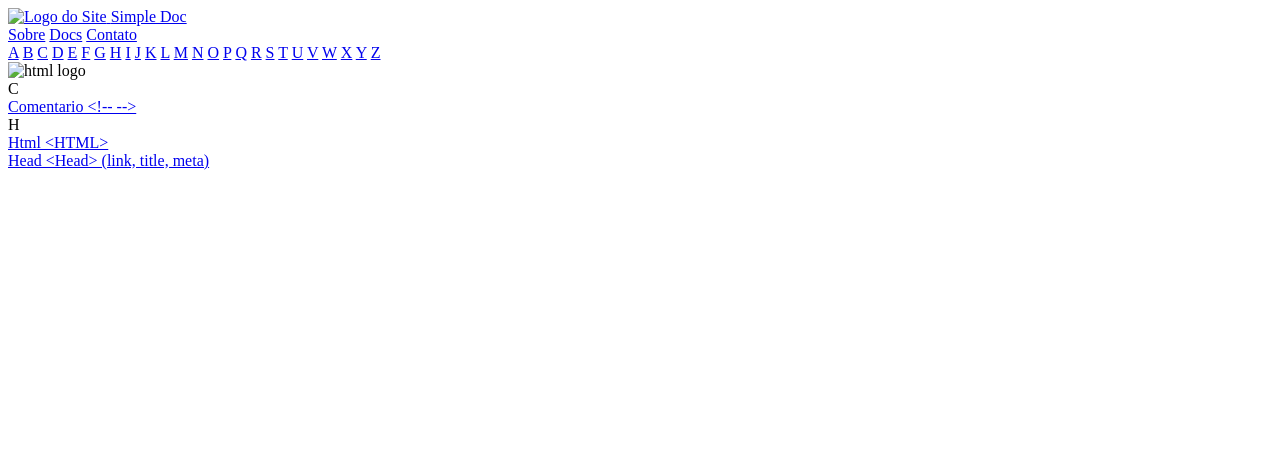
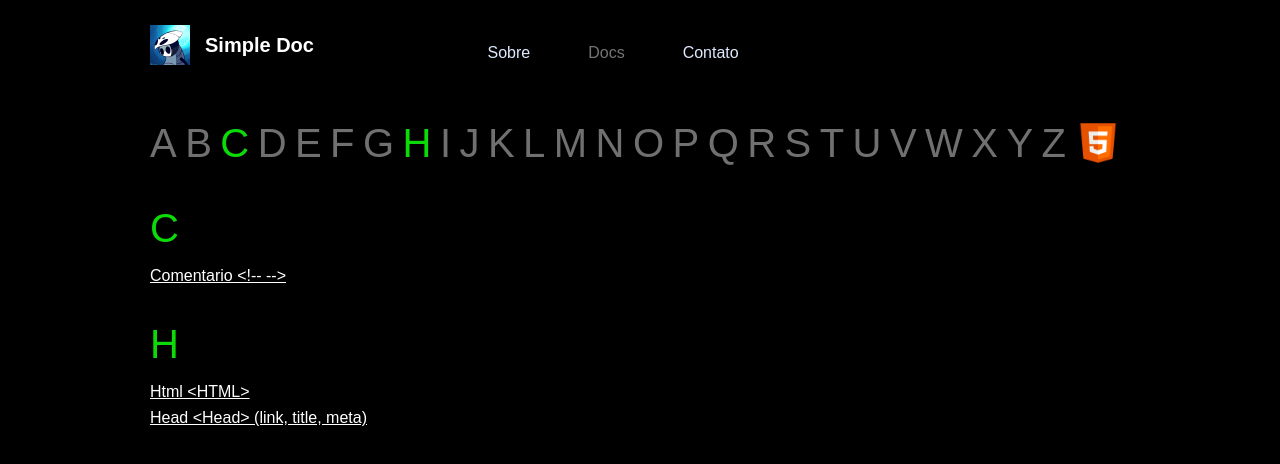
Before and after one commit to ThomasLincoln/documentation-simplify, a plain HTML site: page pages/doc-html.html in a window 1280 px wide. Drawn offline with Linux system fonts and the light colour scheme; the site is published under a folder, as on GitHub Pages, so addresses that start at the root find nothing.

Commit message:
Fixed update

```diff
--- a/pages/doc-html.html
+++ b/pages/doc-html.html
@@ -5,26 +5,26 @@
     <meta http-equiv="X-UA-Compatible" content="IE=edge">
     <meta name="viewport" content="width=device-width, initial-scale=1.0">
 
-    <link rel="icon" type="imagem/png" href="/assets/image 27.png" />
+    <link rel="icon" type="imagem/png" href="../assets/image 27.png" />
 
-    <link rel="stylesheet" href="/reset.css">
-    <link rel="stylesheet" href="/style.css">
-    <link rel="stylesheet" href="/component/header.css">
-    <link rel="stylesheet" href="/component/letters-selector.css">
-    <link rel="stylesheet" href="/component/group-letters.css">
-    <link rel="stylesheet" href="/component/link.css">
+    <link rel="stylesheet" href="../reset.css">
+    <link rel="stylesheet" href="../style.css">
+    <link rel="stylesheet" href="../component/header.css">
+    <link rel="stylesheet" href="../component/letters-selector.css">
+    <link rel="stylesheet" href="../component/group-letters.css">
+    <link rel="stylesheet" href="../component/link.css">
     <title>Docs</title>
 </head>
 <body>
     <header class="header">
         <a href="index.html" class="logo-title">
-            <img class="logo" src="/assets/image 27.png" alt="Logo do Site">
+            <img class="logo" src="../assets/image 27.png" alt="Logo do Site">
             <span class="title-nav">Simple Doc</span>
         </a>
         <nav class="header -nav -doc">
-            <a class="sobre-button" href="/pages/error_404.html">Sobre</a>
-            <a class="docs-button" href="/pages/doc-selector.html">Docs</a>
-            <a class="contato-button" href="/pages/error_404.html">Contato</a>
+            <a class="sobre-button" href="../pages/error_404.html">Sobre</a>
+            <a class="docs-button" href="../pages/doc-selector.html">Docs</a>
+            <a class="contato-button" href="../pages/error_404.html">Contato</a>
         </nav>
     </header>
     <section class="letter-selector">
@@ -56,7 +56,7 @@
             <a href="#" class="letter -y">Y</a>
             <a href="#" class="letter -z">Z</a>
         </div>
-        <img src="/assets/html.png" alt="html logo" width="50px" height="50px" class="logo-language">
+        <img src="../assets/html.png" alt="html logo" width="50px" height="50px" class="logo-language">
     </section>
     <article class="group-letters">
         <section id="c" class="group -c">
@@ -64,7 +64,7 @@
                 <span class="letter -c">C</span>
             </div>
             <div class="link-group">
-                <a href="/pages/html/coment.html" class="link">Comentario &lt;!-- --&gt;</a>
+                <a href="../pages/html/coment.html" class="link">Comentario &lt;!-- --&gt;</a>
             </div>
         </section>
 
@@ -73,10 +73,10 @@
                 <span class="letter -h">H</span>
             </div>
             <div class="link-group">
-                <a href="/pages/html/html.html" class="link">Html &lt;HTML&gt;</a>
+                <a href="../pages/html/html.html" class="link">Html &lt;HTML&gt;</a>
             </div>
             <div class="link-group">
-                <a href="/pages/html/head.html" class="link">Head &lt;Head&gt; (link, title, meta)</a>
+                <a href="../pages/html/head.html" class="link">Head &lt;Head&gt; (link, title, meta)</a>
             </div>
         </section>
     </article>
```
